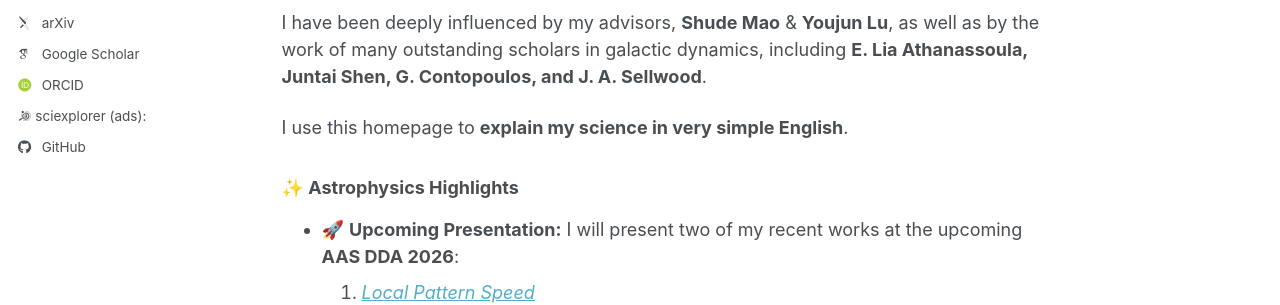
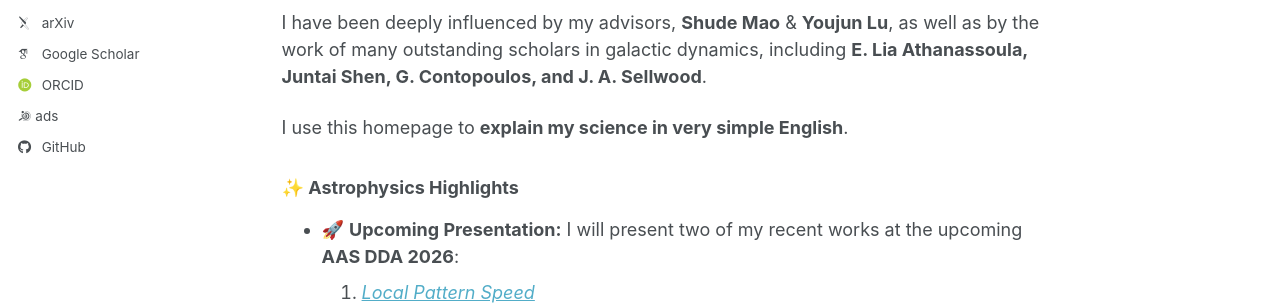
Before and after one commit to hangcidu/hangcidu.github.io, a Jekyll site: the page built from _pages/about.md, in a window 1280 px wide. Shown: the part 447-752 px from the top of the page. Built offline with Jekyll 4.4.1, drawn with Linux system fonts in a browser that asks for light colours; some web fonts are replaced; a script bundle is joined from its source files by our own code; library files that are not in the unit come from our copies; comment, search, counter and statistics services are not loaded.

Commit message:
Update _config.yml

```diff
--- a/_config.yml
+++ b/_config.yml
@@ -54,7 +54,7 @@ author:
   zotero           : # URL
 
   links:
-    - label: "sciexplorer (ads):"
+    - label: "ads"
       icon: "ai ai-ads"
       url: "https://scixplorer.org/search?d=general&fq=%7B%21type%3Daqp+v%3D%24fq_author%7D&fq_author=(author_facet_hier%3A%221%5C%2FDu%2C+H%5C%2FDu%2C+Hangci%22)&p=1&q=author%3A%22du%2C+hangci%22&sort=score+desc&sort=date+desc"
 
```
